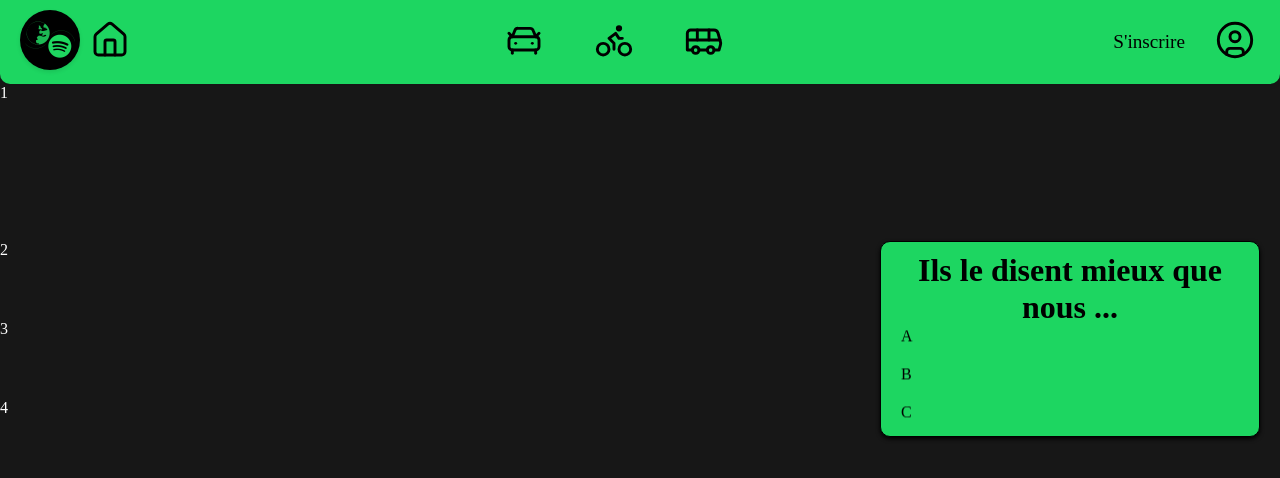
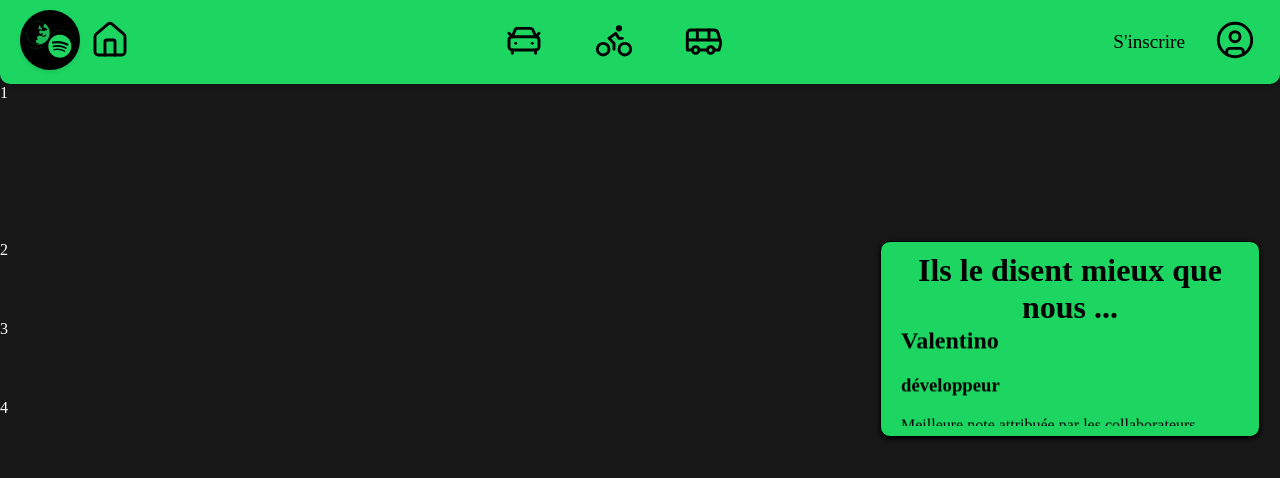
Before and after one commit to Montsy744/SaeSpotifyWebReact, a React (Vite) app: page /accueil in a window 1280 px wide. Shown: the top 478 px of the page. Built offline with nearby package versions, Linux system fonts and the light colour scheme.

Commit message:
ajout des card partie JSX mais pas de css réalisé

```diff
--- /dev/null
+++ b/src/components/CardAvis.jsx
@@ -0,0 +1,15 @@
+import React from 'react';
+
+
+
+function CardAvis(props) {
+    return (
+        <div class="card">
+            <h2>{props.nom}</h2>
+            <h3>{props.grade}</h3>
+            <p>{props.texte}</p>
+        </div>
+    );
+}
+
+export default CardAvis;
--- a/src/page/Accueil.jsx
+++ b/src/page/Accueil.jsx
@@ -2,6 +2,7 @@ import React, { Fragment } from 'react';
 import { Link } from "react-router-dom";
 
 import HeaderSpotify from '../components/HeaderSpotify.jsx';
+import CardAvis from '../components/CardAvis.jsx';
 
 import '../css/Accueil.css';
 
@@ -19,18 +20,18 @@ function Accueil() {
                         <h1>Ils le disent mieux que nous ...</h1>
                         <div class="carousel">
                             <div class="group">
-                                <div class="card">A</div>
-                                <div class="card">B</div>
-                                <div class="card">C</div>
+                                <CardAvis nom="Valentino" grade="développeur" texte="Meilleure note attribuée par les collaborateurs" />
+                                <CardAvis nom="Sophie" grade="manager" texte="Une équipe au top !" />
+                                <CardAvis nom="Ines" grade="Directrice des finances" texte="250 trajets en vélo" />
                             </div>
 
                             {/*Ajoutez `aria-hidden` pour masquer les cartes dupliquées aux lecteurs d'écran. */}
                             <div aria-hidden class="group">
-                                <div class="card">A</div>
-                                <div class="card">B</div>
-                                <div class="card">C</div>
+                                <CardAvis nom="Hugo" grade="Lead-dev" texte="155 km parcourus en covoiturage" />
+                                <CardAvis nom="Eva" grade="cadre" texte="Le saviez-vous ? Polluer n'es pas bon" />
+                                <CardAvis nom="Ilies" grade="Dev Rust" texte="Plus grand Contributeur de ce projet" />
                             </div>
-                            </div>
+                        </div>
                     </div>
                 </div>
             </main>
```
